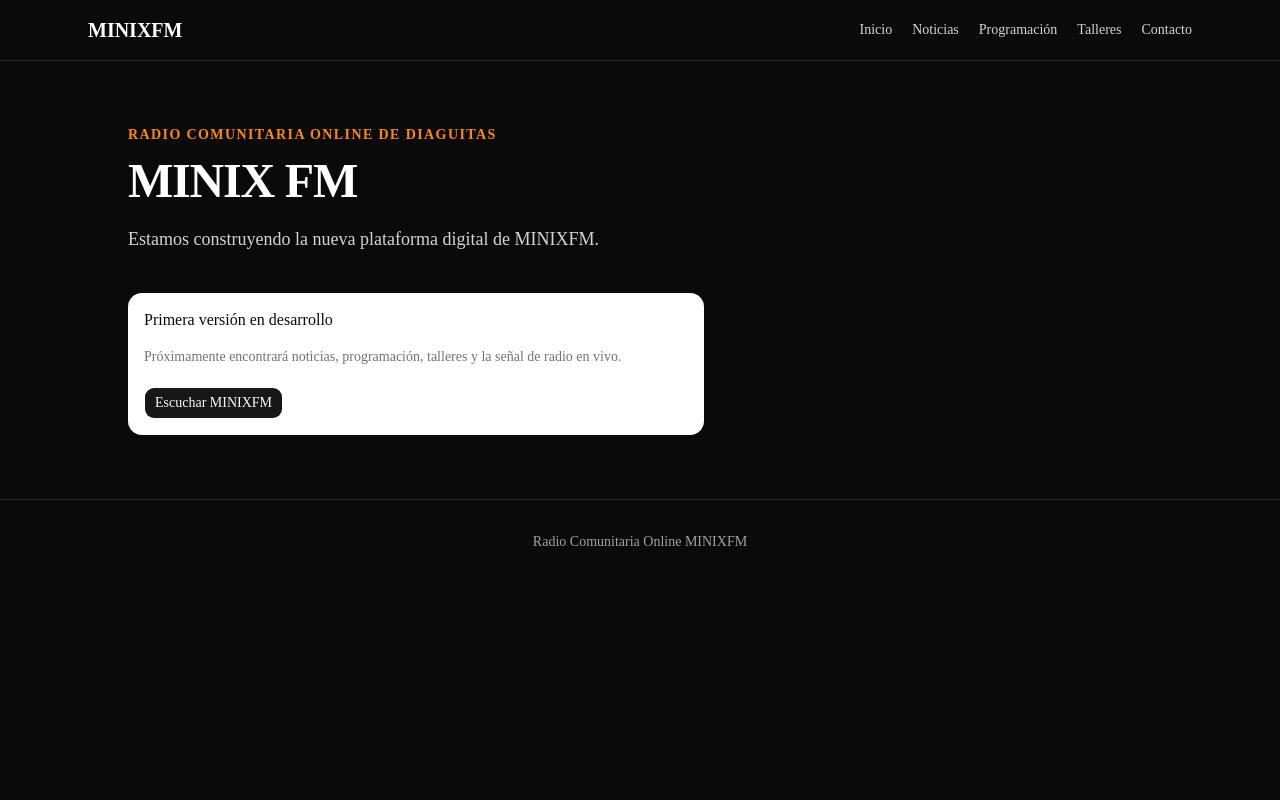
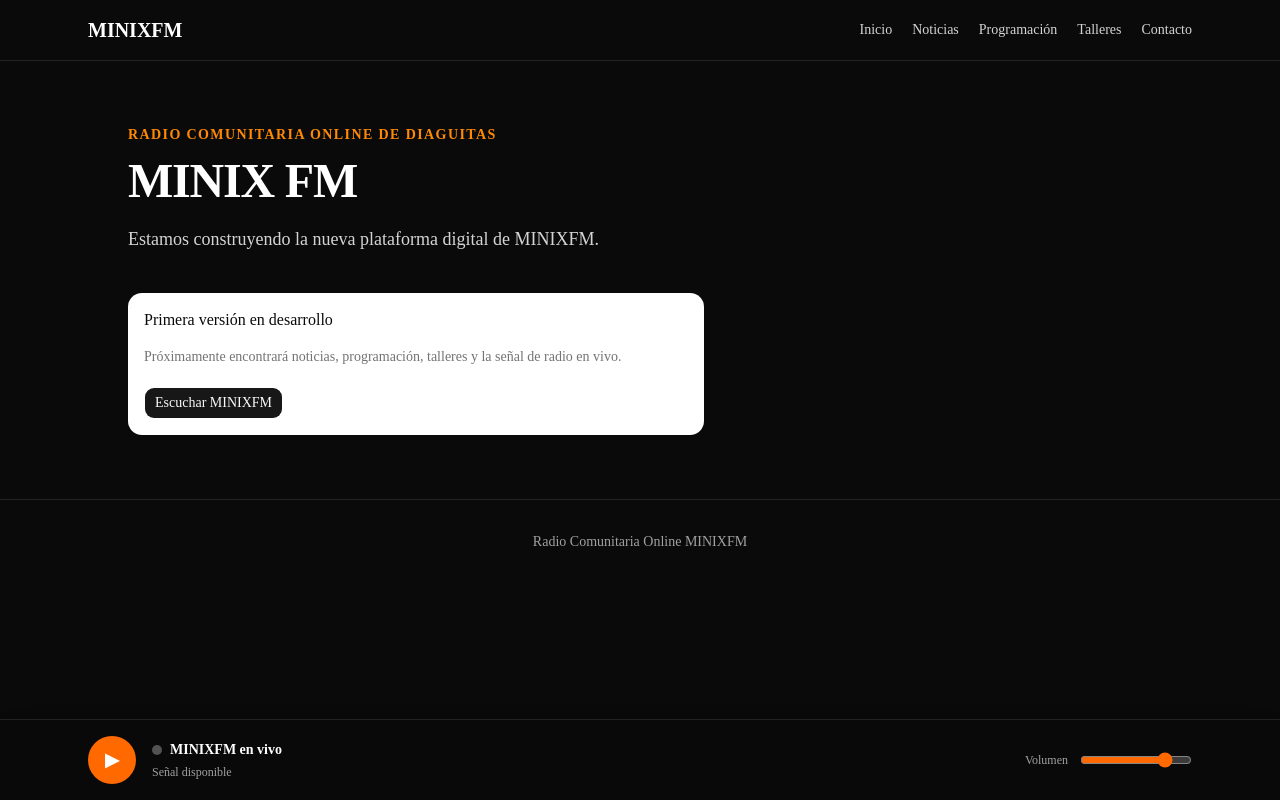
Before and after one commit to asarzov/minixfm2026, a Next.js app: page / in a window 1280 px wide. Built offline with nearby package versions, Linux system fonts and the light colour scheme; no server answers.

Commit message:
feat: add persistent radio player

```diff
--- /dev/null
+++ b/src/app/(admin)/admin/actions.ts
@@ -0,0 +1,12 @@
+"use server"
+
+import { redirect } from "next/navigation"
+import { createClient } from "@/lib/supabase/server"
+
+export async function logout() {
+  const supabase = await createClient()
+
+  await supabase.auth.signOut()
+
+  redirect("/login")
+}
--- a/src/app/(admin)/admin/layout.tsx
+++ b/src/app/(admin)/admin/layout.tsx
@@ -1,6 +1,7 @@
 import Link from "next/link"
 import { redirect } from "next/navigation"
 import { createClient } from "@/lib/supabase/server"
+import { logout } from "./actions"
 
 export default async function AdminLayout({
   children,
@@ -28,12 +29,23 @@ export default async function AdminLayout({
             </h1>
           </div>
 
+          <div className="flex items-center gap-4">
             <Link
               href="/"
               className="text-sm text-neutral-600 hover:text-neutral-950"
             >
               Ver sitio público
             </Link>
+
+            <form action={logout}>
+              <button
+                type="submit"
+                className="rounded-md border border-neutral-300 bg-white px-3 py-2 text-sm font-medium text-neutral-700 transition-colors hover:bg-neutral-100 hover:text-neutral-950"
+              >
+                Cerrar sesión
+              </button>
+            </form>
+          </div>
         </div>
       </header>
 
--- a/src/app/(public)/layout.tsx
+++ b/src/app/(public)/layout.tsx
@@ -1,4 +1,5 @@
 import Link from "next/link"
+import { AudioPlayer } from "@/components/player/audio-player"
 
 export default function PublicLayout({
   children,
@@ -6,7 +7,7 @@ export default function PublicLayout({
   children: React.ReactNode
 }>) {
   return (
-    <div className="min-h-screen bg-neutral-950 text-white">
+    <div className="min-h-screen bg-neutral-950 pb-24 text-white">
       <header className="border-b border-white/10">
         <div className="mx-auto flex max-w-6xl items-center justify-between px-6 py-4">
           <Link href="/" className="text-xl font-bold">
@@ -28,6 +29,8 @@ export default function PublicLayout({
       <footer className="border-t border-white/10 px-6 py-8 text-center text-sm text-neutral-400">
         Radio Comunitaria Online MINIXFM
       </footer>
+
+      <AudioPlayer />
     </div>
   )
 }
--- /dev/null
+++ b/src/components/player/audio-player.tsx
@@ -0,0 +1,151 @@
+"use client"
+
+import { useRef, useState } from "react"
+
+type PlayerStatus =
+  | "idle"
+  | "connecting"
+  | "playing"
+  | "paused"
+  | "error"
+
+export function AudioPlayer() {
+  const audioRef = useRef<HTMLAudioElement>(null)
+
+  const [isPlaying, setIsPlaying] = useState(false)
+  const [volume, setVolume] = useState(0.8)
+  const [status, setStatus] = useState<PlayerStatus>("idle")
+
+  const streamUrl = process.env.NEXT_PUBLIC_RADIO_STREAM_URL
+
+  async function togglePlayback() {
+    const audio = audioRef.current
+
+    if (!audio || !streamUrl) {
+      setStatus("error")
+      return
+    }
+
+    if (audio.paused) {
+      try {
+        setStatus("connecting")
+        await audio.play()
+      } catch {
+        setIsPlaying(false)
+        setStatus("error")
+      }
+    } else {
+      audio.pause()
+    }
+  }
+
+  function handleVolumeChange(
+    event: React.ChangeEvent<HTMLInputElement>
+  ) {
+    const newVolume = Number(event.target.value)
+
+    setVolume(newVolume)
+
+    if (audioRef.current) {
+      audioRef.current.volume = newVolume
+    }
+  }
+
+  function getStatusText() {
+    if (!streamUrl) {
+      return "Señal pendiente de configuración"
+    }
+
+    switch (status) {
+      case "connecting":
+        return "Conectando con la señal..."
+      case "playing":
+        return "Transmitiendo en vivo"
+      case "paused":
+        return "Reproducción pausada"
+      case "error":
+        return "No fue posible conectar"
+      default:
+        return "Señal disponible"
+    }
+  }
+
+  return (
+    <div className="fixed inset-x-0 bottom-0 z-50 border-t border-white/10 bg-neutral-950/95 text-white shadow-2xl backdrop-blur">
+      <audio
+        ref={audioRef}
+        src={streamUrl || undefined}
+        preload="none"
+        playsInline
+        onPlaying={() => {
+          setIsPlaying(true)
+          setStatus("playing")
+        }}
+        onPause={() => {
+          setIsPlaying(false)
+          setStatus("paused")
+        }}
+        onWaiting={() => {
+          setStatus("connecting")
+        }}
+        onError={() => {
+          setIsPlaying(false)
+          setStatus("error")
+        }}
+      />
+
+      <div className="mx-auto flex min-h-20 max-w-6xl items-center gap-4 px-4 py-3 sm:px-6">
+        <button
+          type="button"
+          onClick={togglePlayback}
+          disabled={!streamUrl}
+          aria-label={
+            isPlaying
+              ? "Pausar señal de MINIXFM"
+              : "Reproducir señal de MINIXFM"
+          }
+          className="flex h-12 w-12 shrink-0 items-center justify-center rounded-full bg-orange-500 text-lg font-bold text-white transition hover:bg-orange-600 disabled:cursor-not-allowed disabled:opacity-40"
+        >
+          {isPlaying ? "Ⅱ" : "▶"}
+        </button>
+
+        <div className="min-w-0 flex-1">
+          <div className="flex items-center gap-2">
+            <span
+              className={`h-2.5 w-2.5 rounded-full ${
+                isPlaying
+                  ? "animate-pulse bg-red-500"
+                  : "bg-neutral-600"
+              }`}
+            />
+
+            <p className="truncate text-sm font-semibold">
+              MINIXFM en vivo
+            </p>
+          </div>
+
+          <p className="mt-1 truncate text-xs text-neutral-400">
+            {getStatusText()}
+          </p>
+        </div>
+
+        <div className="hidden items-center gap-3 sm:flex">
+          <span className="text-xs text-neutral-400">
+            Volumen
+          </span>
+
+          <input
+            type="range"
+            min="0"
+            max="1"
+            step="0.05"
+            value={volume}
+            onChange={handleVolumeChange}
+            aria-label="Volumen"
+            className="w-28 accent-orange-500"
+          />
+        </div>
+      </div>
+    </div>
+  )
+}
--- /dev/null
+++ b/src/components/ui/player/audio-player.tsx
@@ -0,0 +1,151 @@
+"use client"
+
+import { useRef, useState } from "react"
+
+type PlayerStatus =
+  | "idle"
+  | "connecting"
+  | "playing"
+  | "paused"
+  | "error"
+
+export function AudioPlayer() {
+  const audioRef = useRef<HTMLAudioElement>(null)
+
+  const [isPlaying, setIsPlaying] = useState(false)
+  const [volume, setVolume] = useState(0.8)
+  const [status, setStatus] = useState<PlayerStatus>("idle")
+
+  const streamUrl = process.env.NEXT_PUBLIC_RADIO_STREAM_URL
+
+  async function togglePlayback() {
+    const audio = audioRef.current
+
+    if (!audio || !streamUrl) {
+      setStatus("error")
+      return
+    }
+
+    if (audio.paused) {
+      try {
+        setStatus("connecting")
+        await audio.play()
+      } catch {
+        setIsPlaying(false)
+        setStatus("error")
+      }
+    } else {
+      audio.pause()
+    }
+  }
+
+  function handleVolumeChange(
+    event: React.ChangeEvent<HTMLInputElement>
+  ) {
+    const newVolume = Number(event.target.value)
+
+    setVolume(newVolume)
+
+    if (audioRef.current) {
+      audioRef.current.volume = newVolume
+    }
+  }
+
+  function getStatusText() {
+    if (!streamUrl) {
+      return "Señal pendiente de configuración"
+    }
+
+    switch (status) {
+      case "connecting":
+        return "Conectando con la señal..."
+      case "playing":
+        return "Transmitiendo en vivo"
+      case "paused":
+        return "Reproducción pausada"
+      case "error":
+        return "No fue posible conectar"
+      default:
+        return "Señal disponible"
+    }
+  }
+
+  return (
+    <div className="fixed inset-x-0 bottom-0 z-50 border-t border-white/10 bg-neutral-950/95 text-white shadow-2xl backdrop-blur">
+      <audio
+        ref={audioRef}
+        src={streamUrl || undefined}
+        preload="none"
+        playsInline
+        onPlaying={() => {
+          setIsPlaying(true)
+          setStatus("playing")
+        }}
+        onPause={() => {
+          setIsPlaying(false)
+          setStatus("paused")
+        }}
+        onWaiting={() => {
+          setStatus("connecting")
+        }}
+        onError={() => {
+          setIsPlaying(false)
+          setStatus("error")
+        }}
+      />
+
+      <div className="mx-auto flex min-h-20 max-w-6xl items-center gap-4 px-4 py-3 sm:px-6">
+        <button
+          type="button"
+          onClick={togglePlayback}
+          disabled={!streamUrl}
+          aria-label={
+            isPlaying
+              ? "Pausar señal de MINIXFM"
+              : "Reproducir señal de MINIXFM"
+          }
+          className="flex h-12 w-12 shrink-0 items-center justify-center rounded-full bg-orange-500 text-lg font-bold text-white transition hover:bg-orange-600 disabled:cursor-not-allowed disabled:opacity-40"
+        >
+          {isPlaying ? "Ⅱ" : "▶"}
+        </button>
+
+        <div className="min-w-0 flex-1">
+          <div className="flex items-center gap-2">
+            <span
+              className={`h-2.5 w-2.5 rounded-full ${
+                isPlaying
+                  ? "animate-pulse bg-red-500"
+                  : "bg-neutral-600"
+              }`}
+            />
+
+            <p className="truncate text-sm font-semibold">
+              MINIXFM en vivo
+            </p>
+          </div>
+
+          <p className="mt-1 truncate text-xs text-neutral-400">
+            {getStatusText()}
+          </p>
+        </div>
+
+        <div className="hidden items-center gap-3 sm:flex">
+          <span className="text-xs text-neutral-400">
+            Volumen
+          </span>
+
+          <input
+            type="range"
+            min="0"
+            max="1"
+            step="0.05"
+            value={volume}
+            onChange={handleVolumeChange}
+            aria-label="Volumen"
+            className="w-28 accent-orange-500"
+          />
+        </div>
+      </div>
+    </div>
+  )
+}
```
Lines whose indentation alone changed are shown as unchanged.
